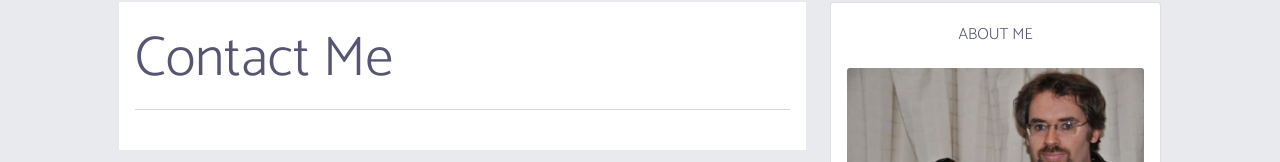
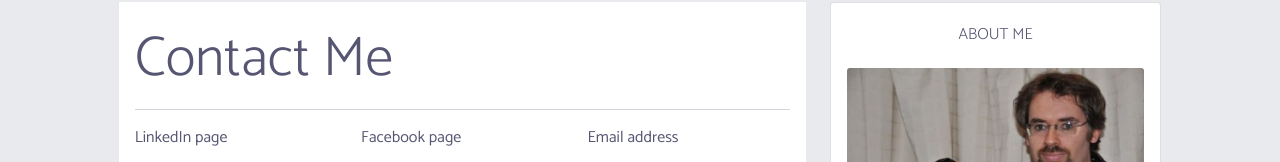
Before and after one commit to johnclamy/nextjs-blog, a Next.js app: page /contact in a window 1280 px wide. Shown: the part 638-800 px from the top of the page. Built offline with nearby package versions, Linux system fonts and the light colour scheme.

Commit message:
setup page level header component

```diff
--- /dev/null
+++ b/components/layout/HeaderPage.js
@@ -0,0 +1,10 @@
+export default function HeaderPage({ children }) {
+  return (
+    <header>
+      <h1 className='display-4 text-capitalize'>
+        {children}
+      </h1>
+      <hr />
+    </header>
+  )
+}
--- a/pages/contact.js
+++ b/pages/contact.js
@@ -2,6 +2,7 @@ import Row from 'react-bootstrap/Row'
 import Col from 'react-bootstrap/Col'
 
 import Content from '../components/layout/Content'
+import HeaderPage from '../components/layout/HeaderPage'
 
 export default function Contact() {
   return (
@@ -11,11 +12,13 @@ export default function Contact() {
           <section className='bg-white mt-3 py-4 px-3'>
             <Row>
               <Col>
-                <header>
-                  <h1 className='display-4'>Contact Me</h1>
-                  <hr />
-                </header>
+                <HeaderPage>contact me</HeaderPage>
               </Col>
+            </Row>
+            <Row >
+              <Col>LinkedIn page</Col>
+              <Col>Facebook page</Col>
+              <Col>Email address</Col>
             </Row>
           </section>
         </Content>
```
Also changed, not shown: pages/about.js (+5 -6 lines).
